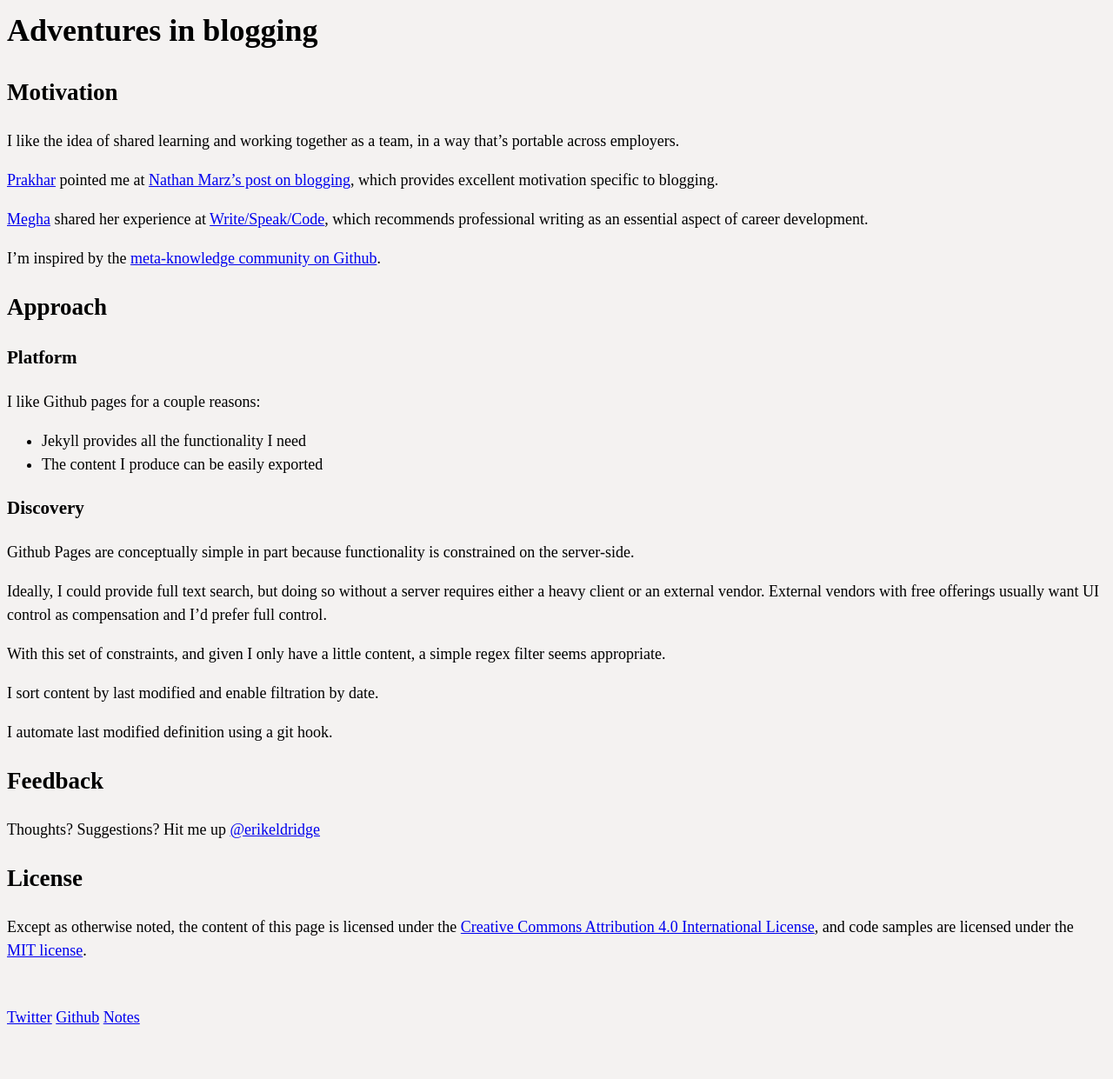
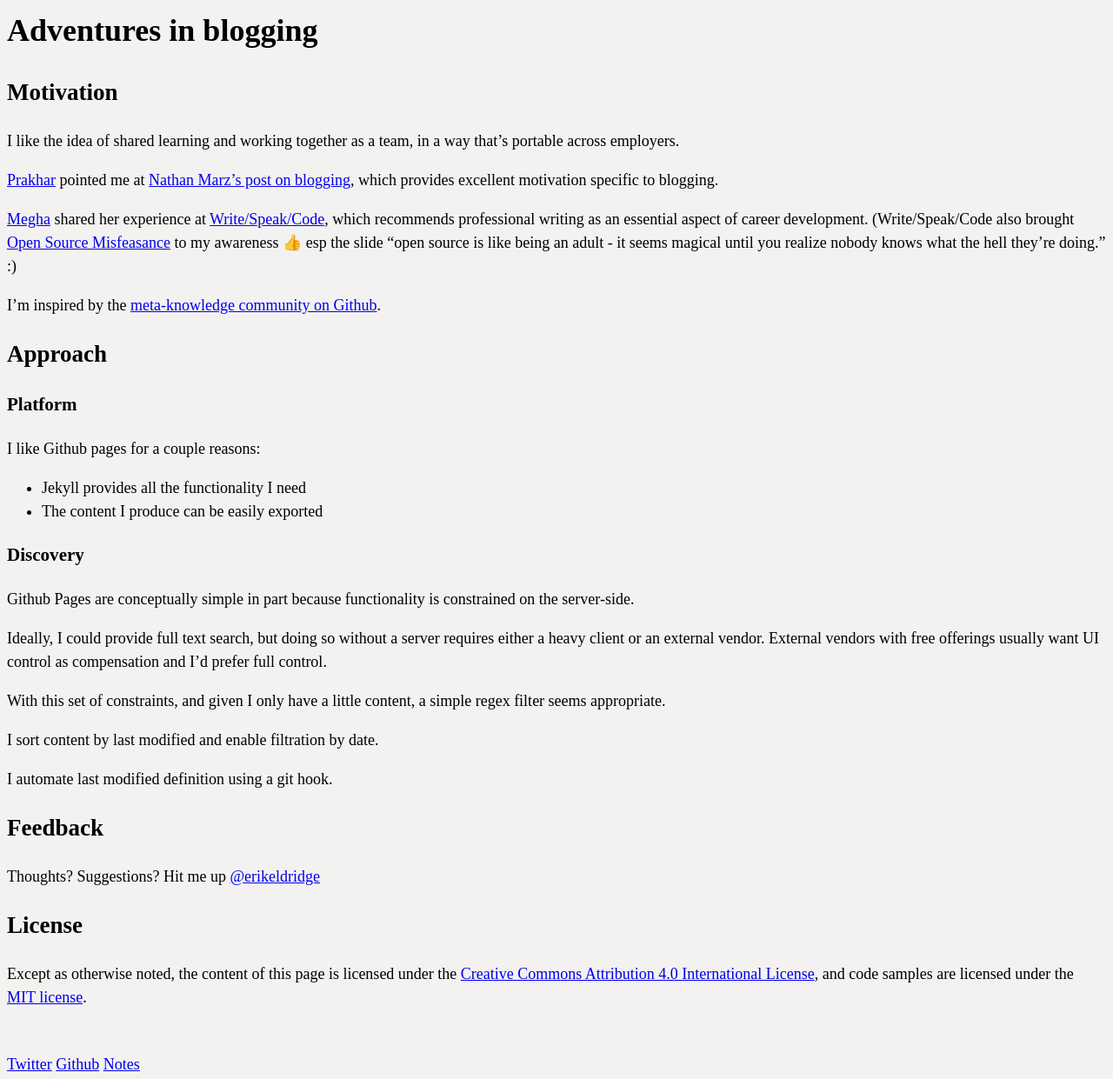
Before and after one commit to erikeldridge/erikeldridge.github.com, a Jekyll site: the page built from _posts/2017-07-23-blog.md, in a window 1280 px wide. Shown: the whole page at 87% size. Built offline with Jekyll 4.4.1, drawn with Linux system fonts in a browser that asks for light colours; nearby versions of some CDN libraries; before the commit the page ends 1187 px from its top, so only the background shows below that.

Commit message:
Link to Open Source Misfeasance

```diff
--- a/_posts/2017-07-23-blog.md
+++ b/_posts/2017-07-23-blog.md
@@ -13,7 +13,7 @@ I like the idea of shared learning and working together as a team, in a way that
 
 [Prakhar](https://github.com/prakhar1989) pointed me at [Nathan Marz's post on blogging](http://nathanmarz.com/blog/you-should-blog-even-if-you-have-no-readers.html), which provides excellent motivation specific to blogging.
 
-[Megha](https://twitter.com/megha) shared her experience at [Write/Speak/Code](http://www.writespeakcode.com/), which recommends professional writing as an essential aspect of career development.
+[Megha](https://twitter.com/megha) shared her experience at [Write/Speak/Code](http://www.writespeakcode.com/), which recommends professional writing as an essential aspect of career development. (Write/Speak/Code also brought [Open Source Misfeasance](https://zachholman.com/talk/open-source-misfeasance/) to my awareness 👍 esp the slide "open source is like being an adult - it seems magical until you realize nobody knows what the hell they're doing." :)
 
 I'm inspired by the [meta-knowledge community on Github](https://github.com/RichardLitt/meta-knowledge).
 
```
Also changed, not shown: other parts of _posts/2017-07-23-blog.md (+1 -1 lines).
